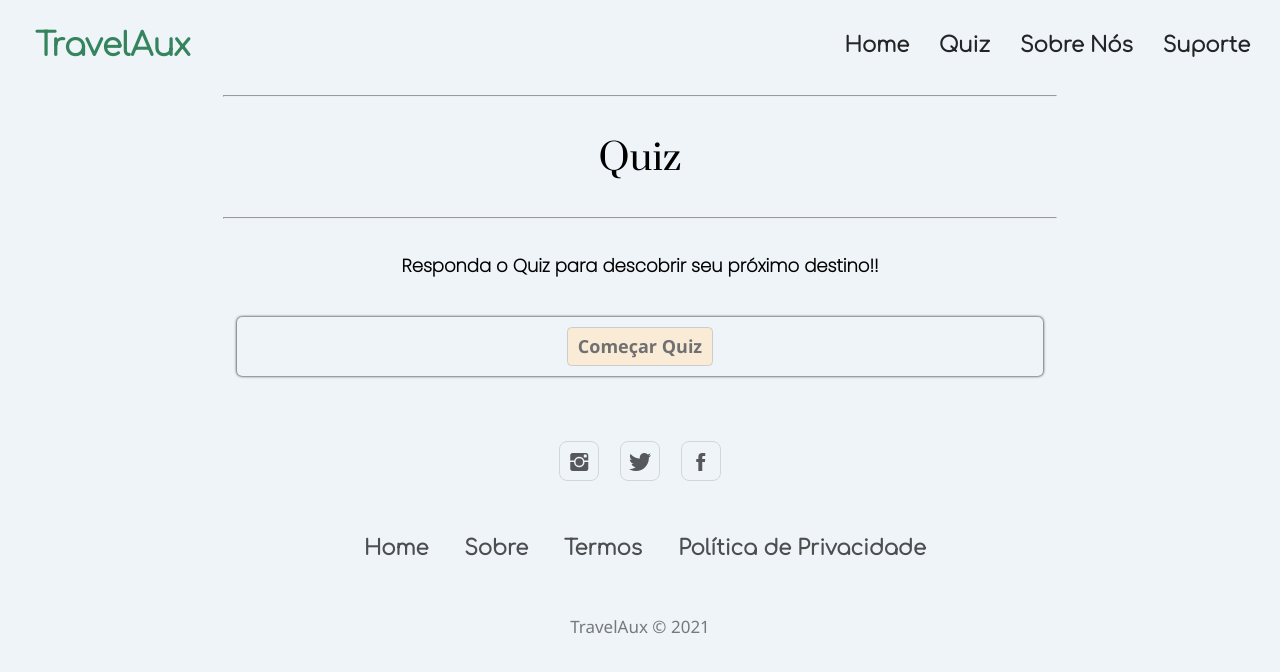
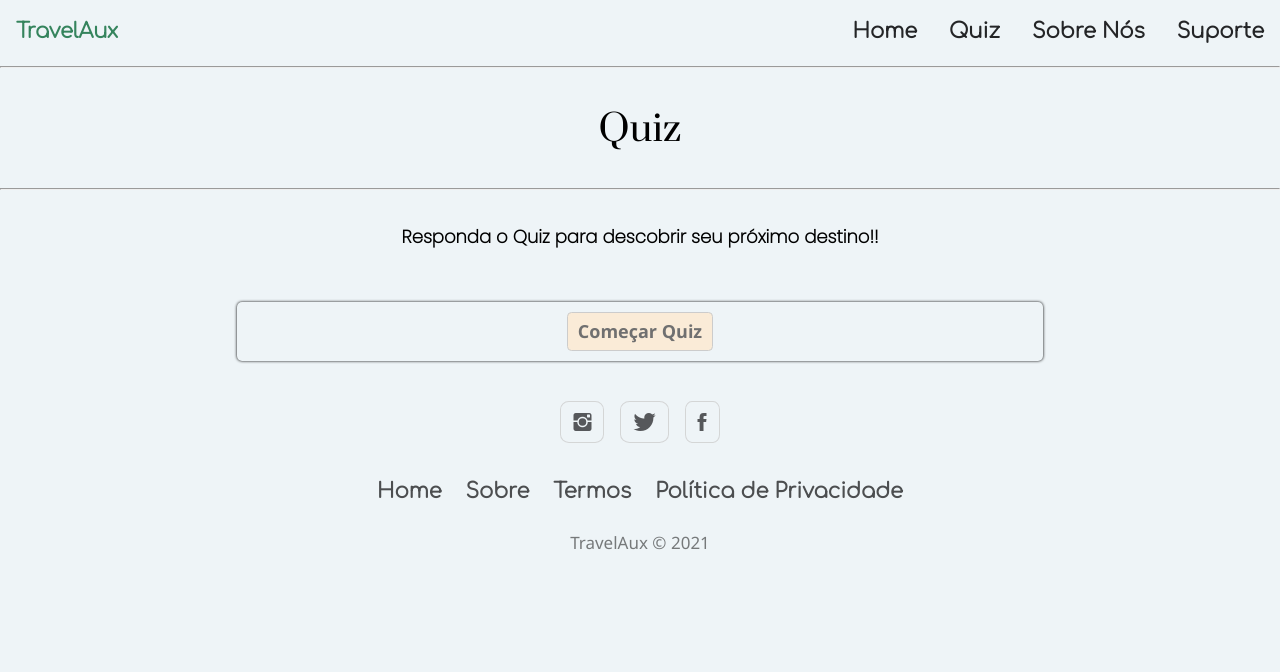
Before and after one commit to Guhian013/travelaux.github.io, a plain HTML site: page Html/Quiz.html in a window 1280 px wide. Drawn offline with nearby package versions, Linux system fonts and the light colour scheme.

Commit message:
Update Css - 10/12/2021

```diff
--- a/Css/Quiz.css
+++ b/Css/Quiz.css
@@ -1,5 +1,33 @@
 * {
     box-sizing: border-box;
+}
+
+/* For mobile phones: */
+[class*="col-"] {
+    width: 100%;
+    padding: 15px;
+}
+
+@media only screen and (min-width: 768px) {
+/* For desktop: */
+    .col-1 {width: 8.33%;}
+    .col-2 {width: 16.66%;}
+    .col-3 {width: 25%;}
+    .col-4 {width: 33.33%;}
+    .col-5 {width: 41.66%;}
+    .col-6 {width: 50%;}
+    .col-7 {width: 58.33%;}
+    .col-8 {width: 66.66%;}
+    .col-9 {width: 75%;}
+    .col-10 {width: 83.33%;}
+    .col-11 {width: 91.66%;}
+    .col-12 {width: 100%;}
+}
+
+.row::after {
+    content: "";
+    clear: both;
+    display: table;
 }
 
 .Travelaux {
@@ -13,8 +41,6 @@
     background-color: #eef4f7;
     color: #242527;
     text-align: center;
-    height: 7cm;
-    margin-top: -10px;
 }
 
 .sub-title {
@@ -180,6 +206,7 @@
     align-items: center;
     margin: auto;
     margin-top: 1cm;
+    margin-bottom: 1cm;
     background-color: #eef4f7;
     border-radius: 5px;
     padding: 10px;
@@ -279,14 +306,13 @@ body {
 }
 
 hr {
-    display: block;
+    display: flex;
     margin-top: 2px;
     margin-bottom: 0.5em;
-    margin-left: auto;
-    margin-right: auto;
+    justify-content: center;
+    align-items: center;
     border-style: inset;
     border-width: 1px;
-    width: 65%;
     animation: linemation 2.5s ease;
 }
 
@@ -302,11 +328,11 @@ li {
     float: right;
 }
 
-li a {
+.navbar li a {
     display: block;
     color: #242527;
     text-align: center;
-    padding: 30px 30px 23px 0px;
+    padding: 16px;
     text-decoration: none;
     font-size: 21px;
     font-family: 'Comfortaa', cursive;
@@ -314,20 +340,25 @@ li a {
 }
 
 li a:hover{
+	transition: 0.4s;
     color: #35845d;
-    transition: 0.4s;
 }
 
 .footer ul {
-    padding-top: 1px;
+    display: flex;
+    justify-content: center;
+    align-items: center;
+    padding-top: 3px;
     list-style: none;
     text-align: center;
     font-size: 18px;
-    padding-right: 8.5cm;
 }
 
 .footer li {
-    padding: 3px;
+    padding: 12px;
+    font-size: 21px;
+    font-family: 'Comfortaa', cursive;
+    font-weight: bold;
 }
 
 .footer ul a {
@@ -342,22 +373,21 @@ li a:hover{
 }
 
 .footer .social {
-    display: block;
+    display: flex;
+    justify-content: center;
+    align-items: center;
     text-align: center;
-    margin-top: 2cm;
+    padding-top: 2px;
+    padding-bottom: 0px;
 }
 
 .footer .social > a {
     font-size: 24px;
-    width: 40px;
-    height: 40px;
-    line-height: 40px;
-    display: inline-block;
+    padding: 2px 12px;
     text-align: center;
     border-radius: 20%;
     border: 1px solid #ccc;
     margin: 0 8px;
-    color: inherit;
     opacity: 0.75;
 }
 
@@ -366,10 +396,10 @@ li a:hover{
     color: #35845d;
 }
 
-.copyright {
-    display: block;
-    margin-top: 3cm;
+.footer .copyright {
+    text-align: center;
     font-size: 17px;
+    margin-top: -1cm;
     color:rgb(0, 0, 0);
     opacity: 0.5;
 }
@@ -378,5 +408,5 @@ li a:hover{
 
 @keyframes linemation {
     0% {width: 0%;}
-    100% {width: 65%;}
+    100% {width: 100%;}
 }
--- a/Html/Quiz.html
+++ b/Html/Quiz.html
@@ -21,18 +21,21 @@
     <title>Quiz</title>
 </head>
 <body>
-    <ul class="navbar">
-        <li><a href="../Html/Support.html">Suporte</a></li>
-        <li><a href="../Html/AboutUs.html">Sobre Nós</a></li>
-        <li><a href="../Html/Quiz.html">Quiz</a></li>
+    <div class="row">
+        <ul class="navbar col-12">
+            <li><a href="Html/Support.html">Suporte</a></li>
+            <li><a href="Html/AboutUs.html">Sobre Nós</a></li>
+            <li><a href="Html/Quiz.html">Quiz</a></li>
             <li><a href="../index.html">Home</a></li>
             <li style="float:left"><a class="Travelaux" href="../index.html">TravelAux</a></li>
         </ul>
+    </div>
+
     <hr>
-    <h1 class="sub-title">Quiz</h1>
+    <h1 class="sub-title col-12">Quiz</h1>
     <hr>
 
-    <p id="sub-texte" class="sub-text">Responda o Quiz para descobrir seu próximo destino!!</p>
+    <p id="sub-texte" class="sub-text col-12">Responda o Quiz para descobrir seu próximo destino!!</p>
 
     <div id="places" class="places hide">
         <div id="place-1" class="place hide" loading="lazy">
@@ -177,18 +180,24 @@
     </div>
 
     <div class="footer">
-        <div class="social">
+        <div class="row">
+            <div class="social col-12">
                 <a href="#"><i class="icon ion-social-instagram"></i></a>
-            <a href="#"><i class="icon ion-social-twitter"></i></a>
+                <a href="https://github.com"><i class="icon ion-social-twitter"></i></a>
                 <a href="#"><i class="icon ion-social-facebook"></i></a>
             </div>
-        <ul class="list-inline">
-            <li class="list-inline-item"><a href="../Html/Privacy.html">Política de Privacidade</a></li>
-            <li class="list-inline-item"><a href="../Html/Terms.html">Termos</a></li>
-            <li class="list-inline-item"><a href="../Html/About.html">Sobre</a></li>
-            <li class="list-inline-item"><a href="../index.html">Home</a></li>
+        </div>
+
+        <div class="row">
+            <ul class="list-inline col-12">
+                <li class="list-inline-item"><a href="index.html">Home</a></li>
+                <li class="list-inline-item"><a href="Html/About.html">Sobre</a></li>
+                <li class="list-inline-item"><a href="Html/Terms.html">Termos</a></li>
+                <li class="list-inline-item"><a href="Html/Privacy.html">Política de Privacidade</a></li>
             </ul>
-        <p class="copyright">TravelAux © 2021</p>
+        </div>
+
+        <div class="row"><p class="copyright col-12">TravelAux © 2021</p></div>
     </div>
     <script src="https://cdnjs.cloudflare.com/ajax/libs/jquery/3.2.1/jquery.min.js"></script>
     <script src="https://cdnjs.cloudflare.com/ajax/libs/twitter-bootstrap/4.1.3/js/bootstrap.bundle.min.js"></script>
--- a/index.css
+++ b/index.css
@@ -5,7 +5,6 @@
 /* For mobile phones: */
 [class*="col-"] {
     width: 100%;
-    float: left;
     padding: 15px;
 }
 
@@ -35,13 +34,14 @@
     font-size: xx-large;
     font-weight: bold;
     text-align: center;
-    padding: 22px 10px 23px 35px;
+    padding: 16px;
 }
 
 .back-image {
   background-image: url("Images/alain-yAu52w1lo64-unsplash.jpg");
   background-color: #cccccc;
   height: 700px;
+  width: 100%;
   background-position: center;
   background-repeat: no-repeat;
   background-size: auto;
@@ -53,7 +53,8 @@
     padding-top: 4cm;
     margin-left: auto;
     margin-right: auto;
-    width: 17%;
+    max-width: 17%;
+    height: auto;
 }
 
 .w3-animate-bottom {
@@ -77,7 +78,6 @@
     font-family: 'Montserrat', sans-serif;
     color:#e0e9ee;
     text-align: justify;
-    font-weight: bold;
     align-items: center;
     justify-content: center;
 }
```
Lines whose indentation alone changed are shown as unchanged.
